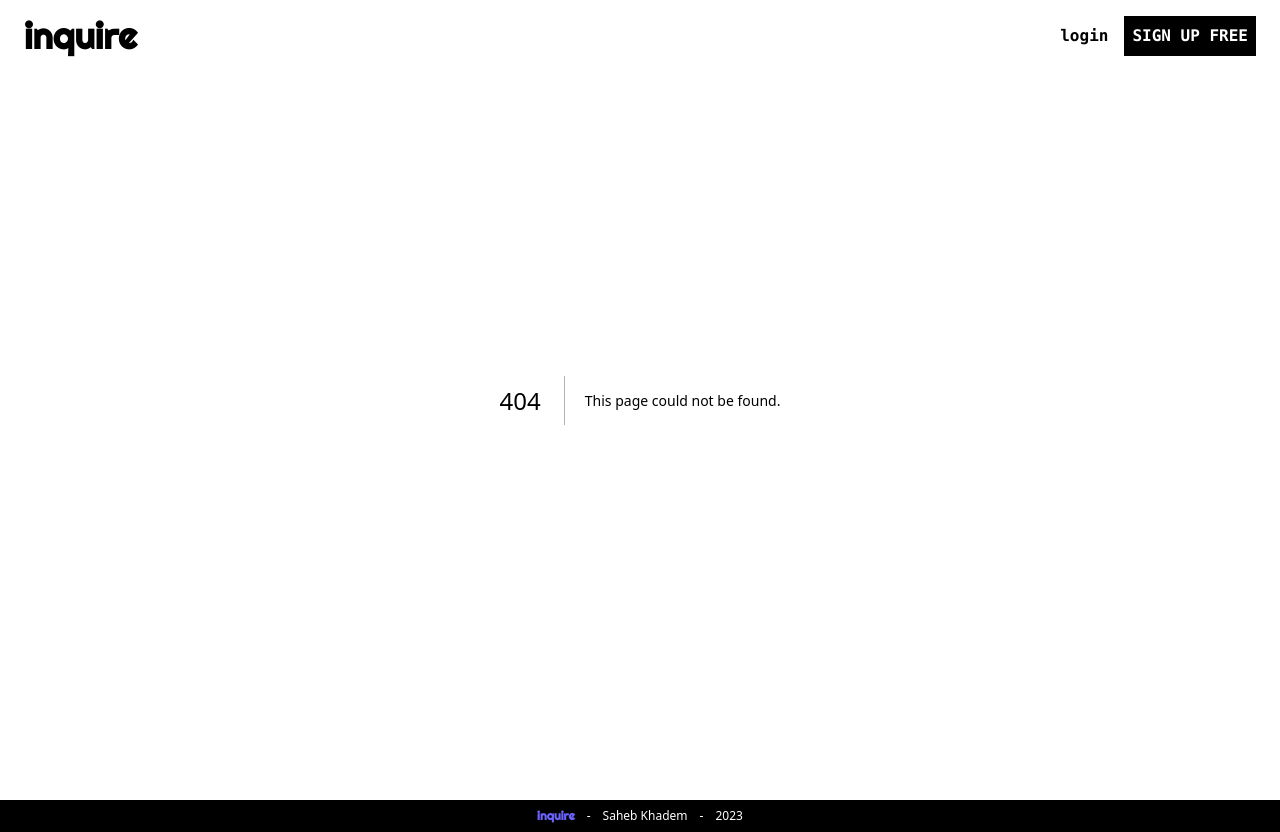
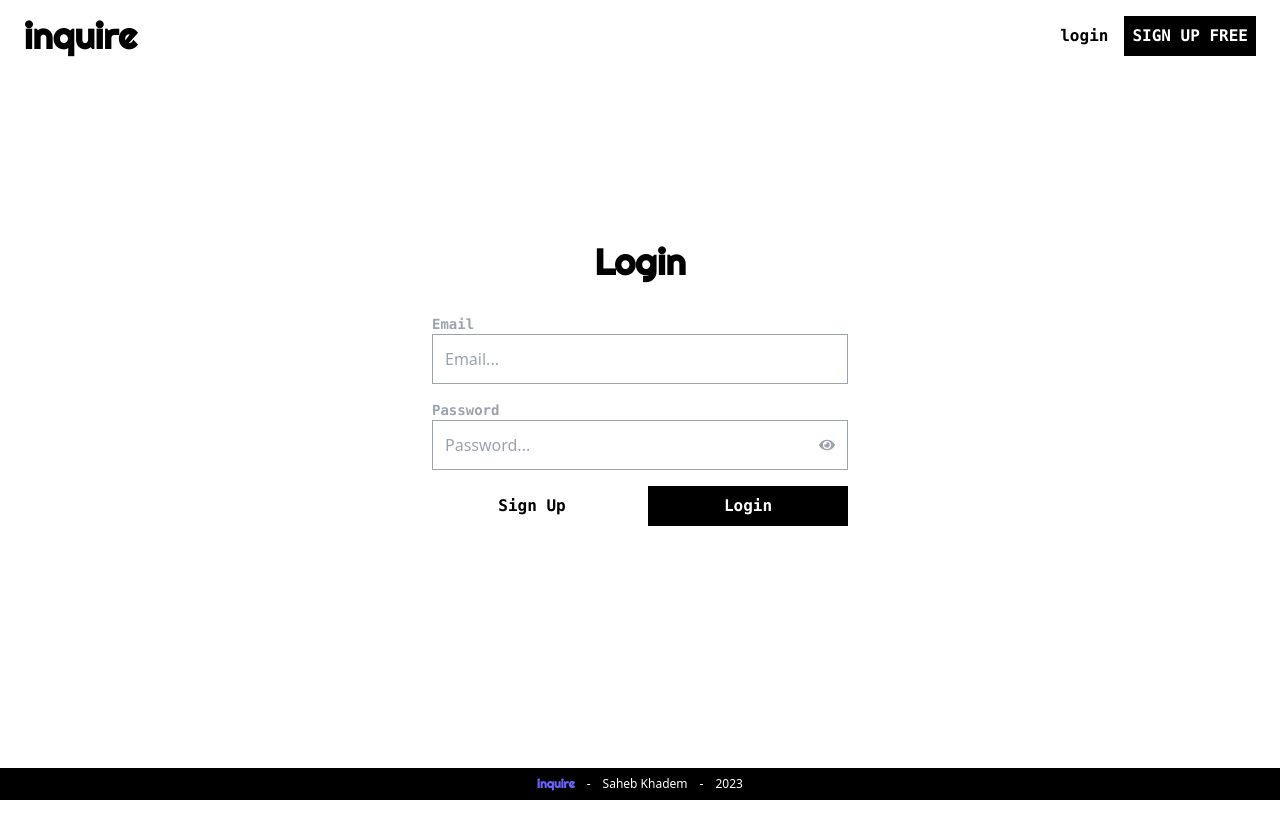
Before and after one commit to takaoisdabest/inquire, a Next.js app: page /login in a window 1280 px wide. Before the commit this address had no page. After the commit the page ends 800 px from the top, so only its background shows below. Built offline with nearby package versions, Linux system fonts and the light colour scheme.

Commit message:
Create login form

```diff
--- a/package.json
+++ b/package.json
@@ -9,6 +9,7 @@
 		"lint": "next lint"
 	},
 	"dependencies": {
+		"@hookform/resolvers": "^2.9.10",
 		"@next/font": "13.1.1",
 		"@types/node": "18.11.18",
 		"@types/react": "18.0.26",
@@ -16,7 +17,10 @@
 		"next": "13.1.1",
 		"react": "18.2.0",
 		"react-dom": "18.2.0",
-		"typescript": "4.9.4"
+		"react-hook-form": "^7.41.5",
+		"react-icons": "^4.7.1",
+		"typescript": "4.9.4",
+		"zod": "^3.20.2"
 	},
 	"devDependencies": {
 		"autoprefixer": "^10.4.13",
--- a/pages/index.tsx
+++ b/pages/index.tsx
@@ -1,6 +1,5 @@
 import Head from "next/head";
 import { Inter } from "@next/font/google";
-import Image from "next/image";
 import Link from "next/link";
 
 const inter = Inter({ subsets: ["latin"] });
--- /dev/null
+++ b/pages/login.tsx
@@ -0,0 +1,62 @@
+import Head from "next/head";
+import { useState } from "react";
+import { useForm } from "react-hook-form";
+import { zodResolver } from "@hookform/resolvers/zod";
+
+// Types
+import { UserLogin, UserLoginSchema } from "../types/User";
+
+// Components
+import { EmailInput, PasswordInput } from "../components/ui/Input";
+import { Button, LinkButton } from "../components/ui/Button";
+import Link from "next/link";
+
+export default function login() {
+	const { register, handleSubmit, formState } = useForm<UserLogin>({
+		resolver: zodResolver(UserLoginSchema),
+		mode: "onChange"
+	});
+	const [isVisible, setIsVisible] = useState(false);
+
+	const onSubmit = (data: UserLogin) => {
+		console.log(data);
+	};
+
+	const passwordToggler = () => {
+		setIsVisible((previousState) => !previousState);
+	};
+
+	return (
+		<>
+			<Head>
+				<title>Inquire | Login</title>
+				<meta name="description" content="Log in to your inquire account." />
+			</Head>
+			<main className="flex-1 flex flex-col gap-4 items-center justify-center px-4 py-20">
+				<form
+					onSubmit={handleSubmit(onSubmit)}
+					className="w-full flex flex-col justify-center items-center gap-4 md:w-1/2 lg:w-1/3"
+				>
+					<h1 className="font-righteous font-bold text-4xl pb-4">Login</h1>
+
+					<EmailInput register={register} error={formState.errors.email?.message} />
+					<PasswordInput
+						register={register}
+						isVisible={isVisible}
+						passwordToggler={passwordToggler}
+						error={formState.errors.password?.message}
+					/>
+
+					<div className="w-full flex flex-col gap-4 justify-center items-stretch md:flex-row-reverse">
+						<Button type="submit" color="primary" clickHandler={() => console.log(formState)}>
+							Login
+						</Button>
+						<LinkButton color="secondary" href="/signup">
+							Sign Up
+						</LinkButton>
+					</div>
+				</form>
+			</main>
+		</>
+	);
+}
--- a/styles/globals.css
+++ b/styles/globals.css
@@ -28,7 +28,6 @@ body {
 .solid-text-shadow {
 	transition: text-shadow 0.1s linear;
 }
-
 .solid-text-shadow:hover {
 	transition: text-shadow 0.1s linear;
 	text-shadow: -3px 2px 0 var(--color-accent);
@@ -37,10 +36,40 @@ body {
 .solid-box-shadow {
 	transition: all 0.1s linear;
 }
-
 .solid-box-shadow:hover {
 	transition: all 0.1s linear;
 	-webkit-box-shadow: -5px 5px 0px 0px var(--color-accent);
 	-moz-box-shadow: -5px 5px 0px 0px var(--color-accent);
 	box-shadow: -5px 5px 0px 0px var(--color-accent);
 }
+
+.input-box-shadow {
+	transition: all 0.1s linear;
+}
+
+.input-box-shadow:focus {
+	transition: all 0.1s linear;
+	-webkit-box-shadow: -5px 5px 0px 0px var(--color-accent);
+	-moz-box-shadow: -5px 5px 0px 0px var(--color-accent);
+	box-shadow: -5px 5px 0px 0px var(--color-accent);
+}
+
+::-moz-selection {
+	color: white;
+	background: var(--color-accent);
+	opacity: 0.75;
+}
+
+::selection {
+	color: white;
+	background: var(--color-accent);
+	opacity: 0.75;
+}
+
+/* Change the autofill backhround color */
+input:-webkit-autofill,
+input:-webkit-autofill:hover,
+input:-webkit-autofill:focus,
+input:-webkit-autofill:active {
+	-webkit-box-shadow: 0 0 0 30px white inset !important;
+}
--- /dev/null
+++ b/types/User.ts
@@ -0,0 +1,22 @@
+import { z } from "zod";
+
+export const UserLoginSchema = z.object({
+	email: z.string().email(),
+	password: z.string().min(8, { message: "Password must contain at least 8 characters" })
+});
+
+export type UserLogin = z.infer<typeof UserLoginSchema>;
+
+export const UserSignUpSchema = z
+	.object({
+		name: z.string().max(20, { message: "Name can't be longer than 20 characters" }),
+		email: z.string().email(),
+		password: z.string().min(8, { message: "Password must contain at least 8 characters" }),
+		confirmPassword: z.string()
+	})
+	.refine((data) => data.password === data.confirmPassword, {
+		message: "Your passswords do not match",
+		path: ["confirmPassword"]
+	});
+
+export type UserSignUp = z.infer<typeof UserSignUpSchema>;
```
Also changed, not shown: 1 other file (tests, documents, lock files or other folders).
